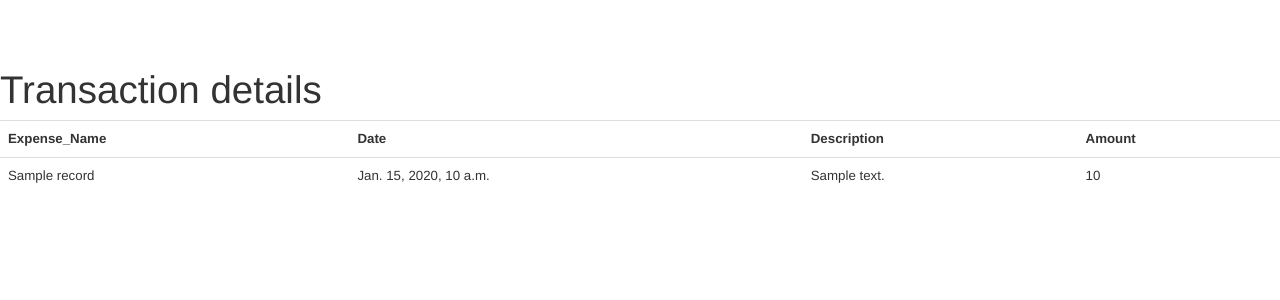
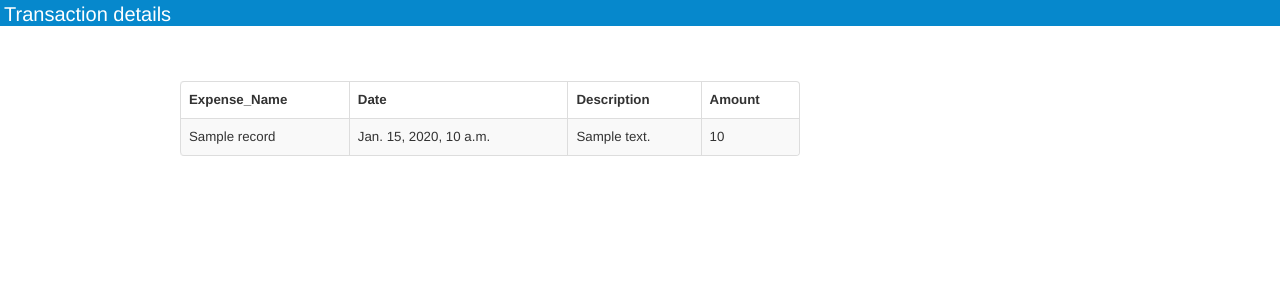
Before and after one commit to yogesh-kamble/Budget_Planner_Django, a Django app: template Budget_Monitor/Transaction/templates/display.html in a window 1280 px wide. Shown: the top 300 px of the page. Run offline with Django 3.2, Linux system fonts and the light colour scheme; the template is opened without the code that fills it: most values are stand-ins (such as "Sample title", 1, 10 or a date in 2020); some libraries are stand-ins or nearby versions.

Commit message:
updated html using boostrap

```diff
--- a/Budget_Monitor/Transaction/templates/display.html
+++ b/Budget_Monitor/Transaction/templates/display.html
@@ -2,18 +2,24 @@
 
 {% block title %} Display {% endblock %}
 
-{% block heading %}Transaction details{% endblock %}
+{% block heading %}
+	<ul id="base_menu">
+		<li>Transaction details</li>
+	</ul>
+{% endblock %}
 
 {% block content %}
-
-		<table class="table">
+		<div class="offset2 span8">
+		<table class="table table-hover table-bordered table-striped">
+			<thead>
 			  <tr>
 				<th>Expense_Name</th>
 				<th>Date</th>
 				<th>Description</th>
 			    <th>Amount</th>
 			  </tr>
-
+			</thead>
+			<tbody>
 				{% for record,expense_name in record_list %}
 				    <tr>
 
@@ -24,6 +30,12 @@
 				    </tr>
 
 				{% endfor %}
+			</tbody>
 		</table>
+		</div>
+{% endblock %}
 
-{% endblock content %}
+{% block script %}
+
+<script type="text/javascript"/>
+{% endblock%}
```
Lines whose indentation alone changed are shown as unchanged.
